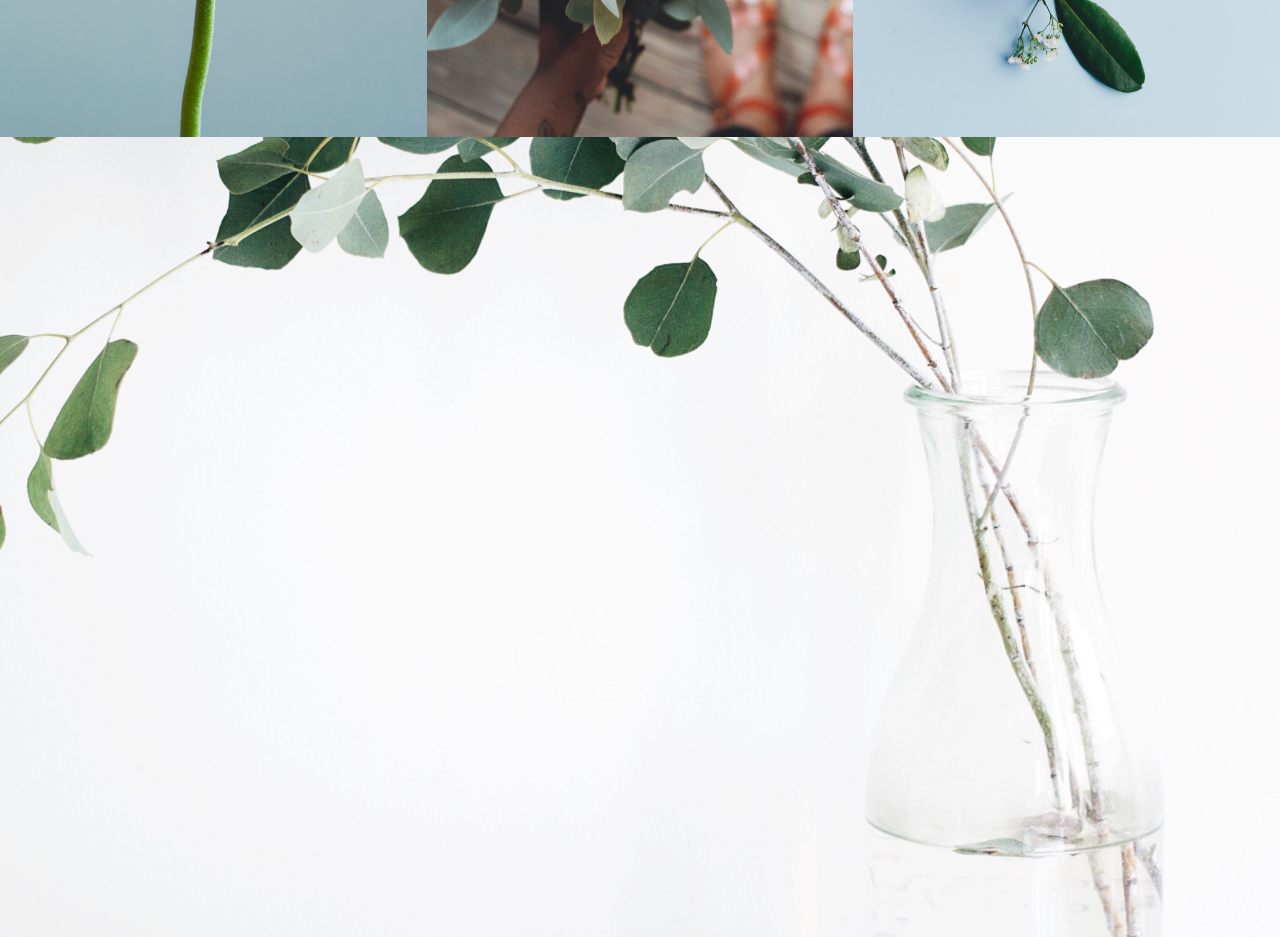
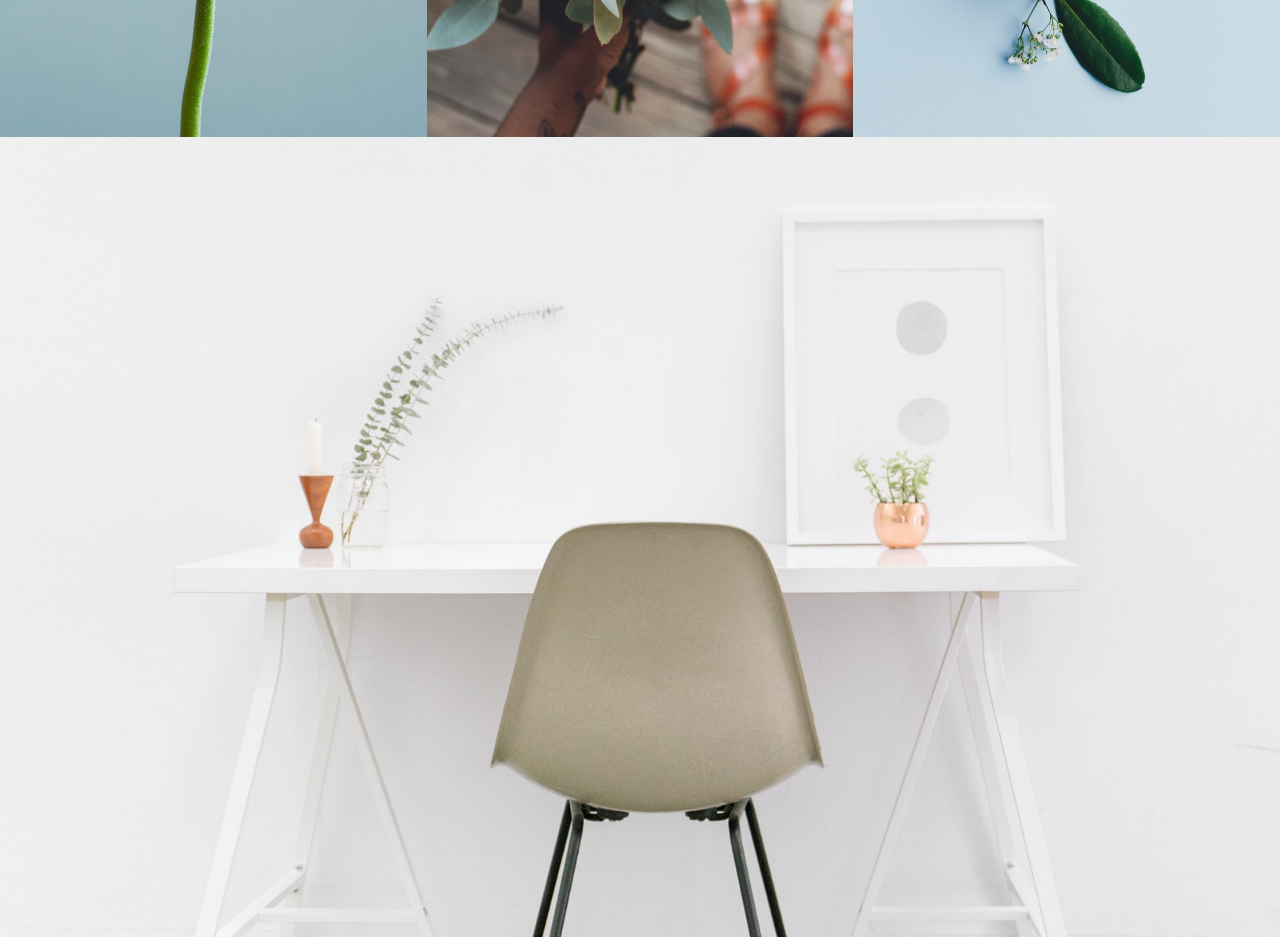
Before and after one commit to haroldao/Grids_Website_Training, a website: page index.html in a window 1280 px wide. Shown: the part 1140-2077 px from the top of the page. Drawn offline with Linux system fonts and the light colour scheme.

Commit message:
Chair IMG Updated

```diff
--- a/style.css
+++ b/style.css
@@ -106,3 +106,8 @@ header nav a {
   float: left;
   width: 33.333%;
 }
+
+.chair {
+  background-image: url(/assets/full-bleed.jpg);
+  background-position: center center;
+}
```
